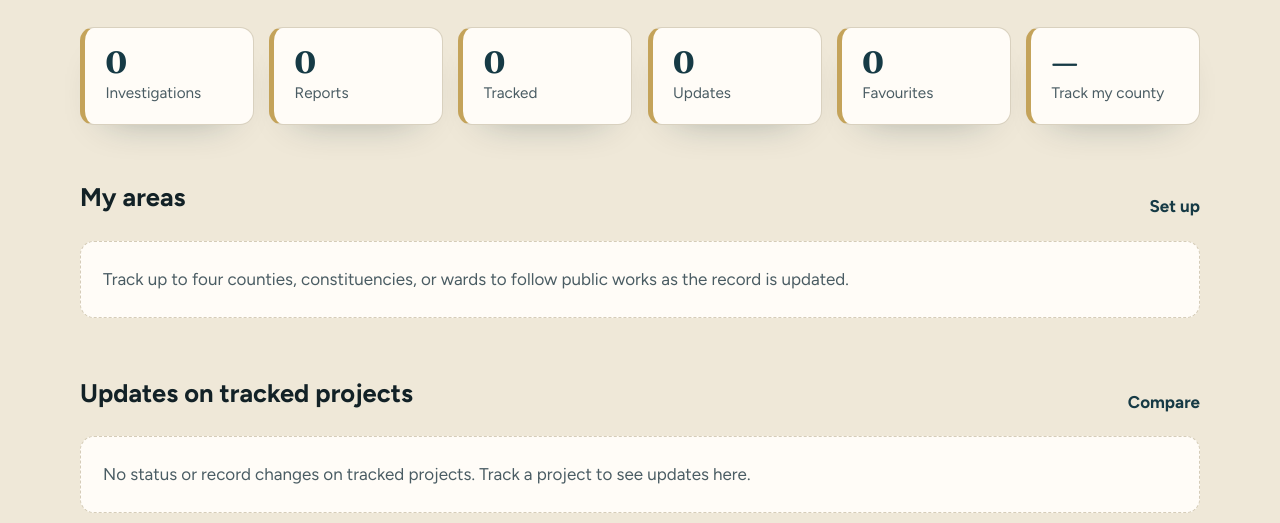
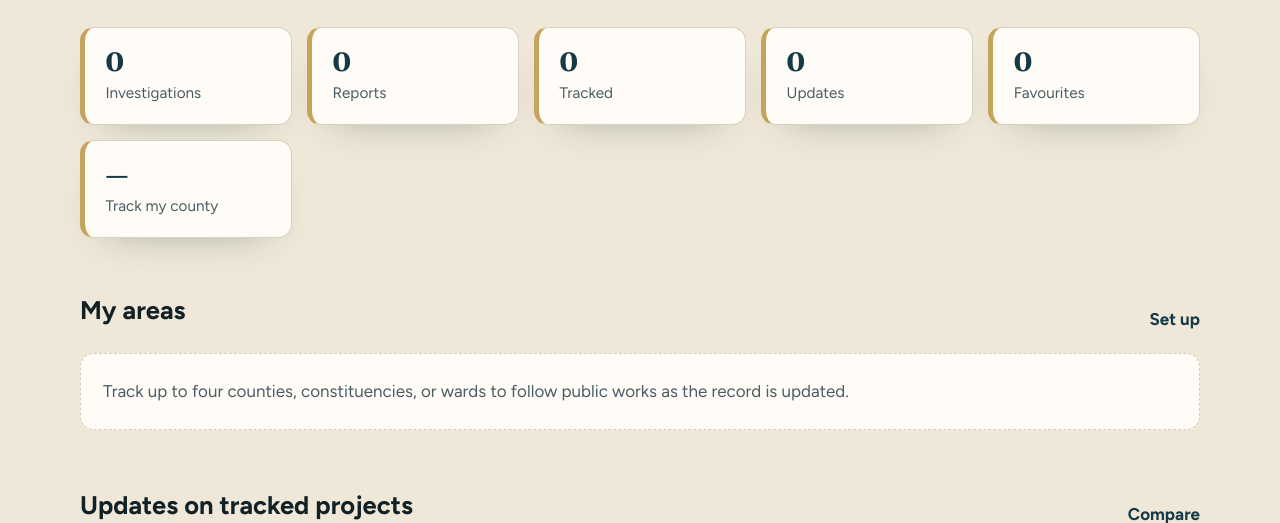
Before and after one commit to dukelester/the_hydra, a Django app: page /accounts/dashboard/ in a window 1280 px wide. Shown: the part 316-839 px from the top of the page. Run offline with Django 5.2, Linux system fonts and the light colour scheme; the visitor is signed in with stand-in values (Sample User, id 1); data that the repository does not hold is empty.

Commit message:
Updated the money to stay inside the box

```diff
--- a/static/css/app.css
+++ b/static/css/app.css
@@ -1431,13 +1431,15 @@ textarea:focus,
 .dashboard-actions { margin-top: 1.1rem; }
 .dashboard-stats {
   display: grid;
-  grid-template-columns: repeat(auto-fit, minmax(140px, 1fr));
+  grid-template-columns: repeat(auto-fit, minmax(10.5rem, 1fr));
   gap: 0.9rem;
   margin-bottom: 1.8rem;
 }
 .dashboard-stats a {
   display: grid;
   gap: 0.2rem;
+  min-width: 0;
+  overflow: hidden;
   text-decoration: none;
   color: inherit;
   background: var(--card);
@@ -1451,6 +1453,8 @@ textarea:focus,
 .dashboard-stats > div {
   display: grid;
   gap: 0.2rem;
+  min-width: 0;
+  overflow: hidden;
   background: var(--card);
   border: 1px solid rgba(213, 204, 184, 0.9);
   border-left: 5px solid var(--gold);
@@ -1460,9 +1464,10 @@ textarea:focus,
 }
 .dashboard-stats strong {
   font-family: var(--font-display);
-  font-size: 1.8rem;
-  line-height: 1;
+  font-size: clamp(1.2rem, 2.2vw, 1.55rem);
+  line-height: 1.15;
   color: var(--sea);
+  overflow-wrap: anywhere;
 }
 .dashboard-stats span { color: var(--ink-soft); font-size: 0.9rem; }
 .dashboard-split .plain-list { display: grid; gap: 0.85rem; }
--- a/templates/projects/compare.html
+++ b/templates/projects/compare.html
@@ -13,7 +13,7 @@
     <div class="compare-highlights">
       <article>
         <p class="eyebrow">Recorded budget</p>
-        <strong>{{ highlights.total_budget }}</strong>
+        <strong>{{ highlights.compact_budget }}</strong>
         <span>{{ highlights.project_count }} project{{ highlights.project_count|pluralize }} across {{ highlights.county_count }} {{ highlights.county_count|pluralize:"county,counties" }}</span>
       </article>
       <article>
--- a/templates/reports/_county_snapshot.html
+++ b/templates/reports/_county_snapshot.html
@@ -13,11 +13,11 @@
 
     <div class="dashboard-stats area-stats">
       <div>
-        <strong>{{ county_view.row.formatted_budget }}</strong>
+        <strong>{{ county_view.row.compact_budget }}</strong>
         <span>Recorded allocation</span>
       </div>
       <div>
-        <strong>{{ county_view.allocation_total }}</strong>
+        <strong>{{ county_view.allocation_total.compact }}</strong>
         <span>Line allocations</span>
       </div>
       <div>
--- a/templates/reports/counties.html
+++ b/templates/reports/counties.html
@@ -24,7 +24,7 @@
   {% if highlights %}
     <div class="dashboard-stats area-stats">
       <div>
-        <strong>{{ highlights.total_budget }}</strong>
+        <strong>{{ highlights.compact_budget }}</strong>
         <span>Recorded allocation</span>
       </div>
       <div>
```
Also changed, not shown: apps/projects/compare.py (+17 -0 lines), apps/reports/analytics.py (+5 -2 lines).
